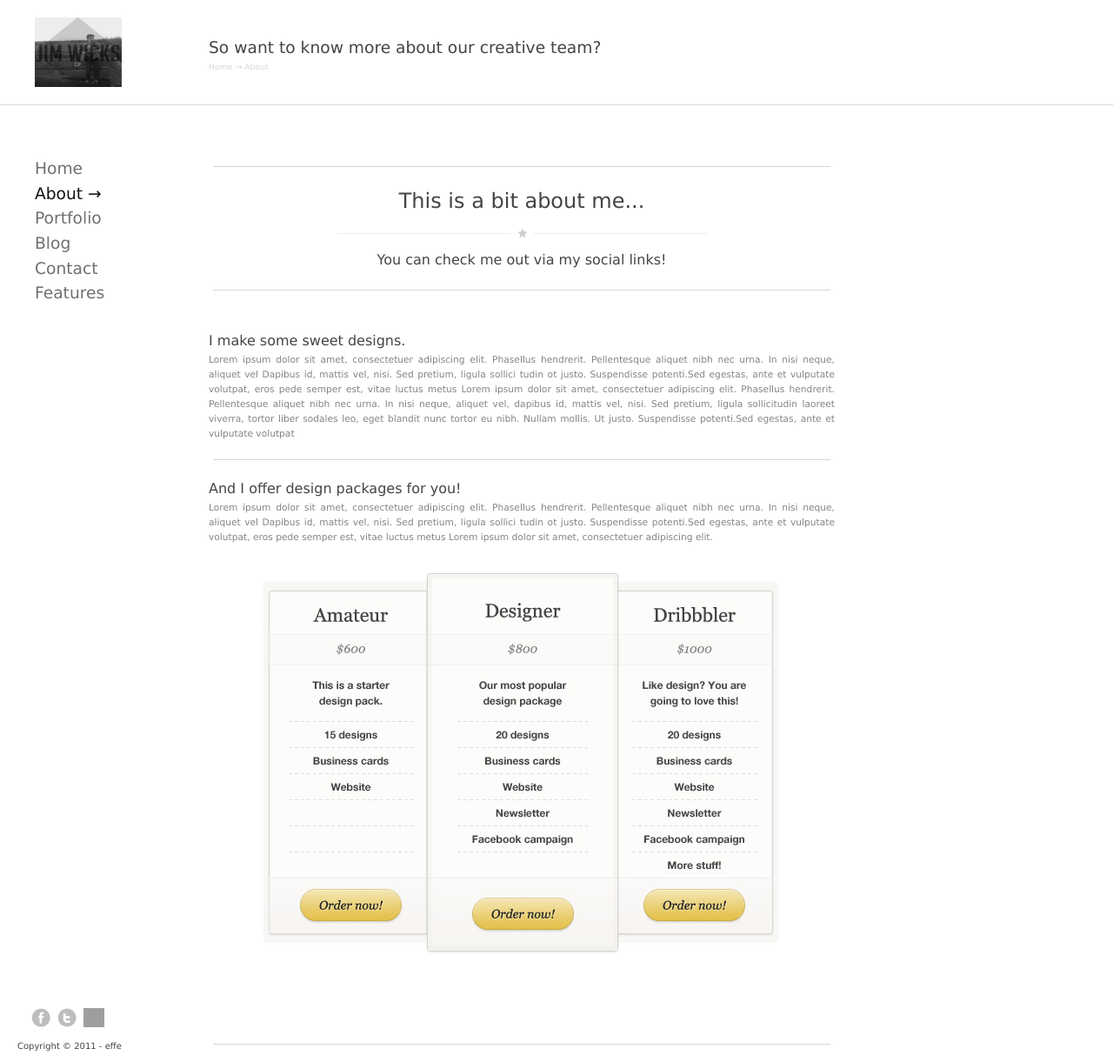
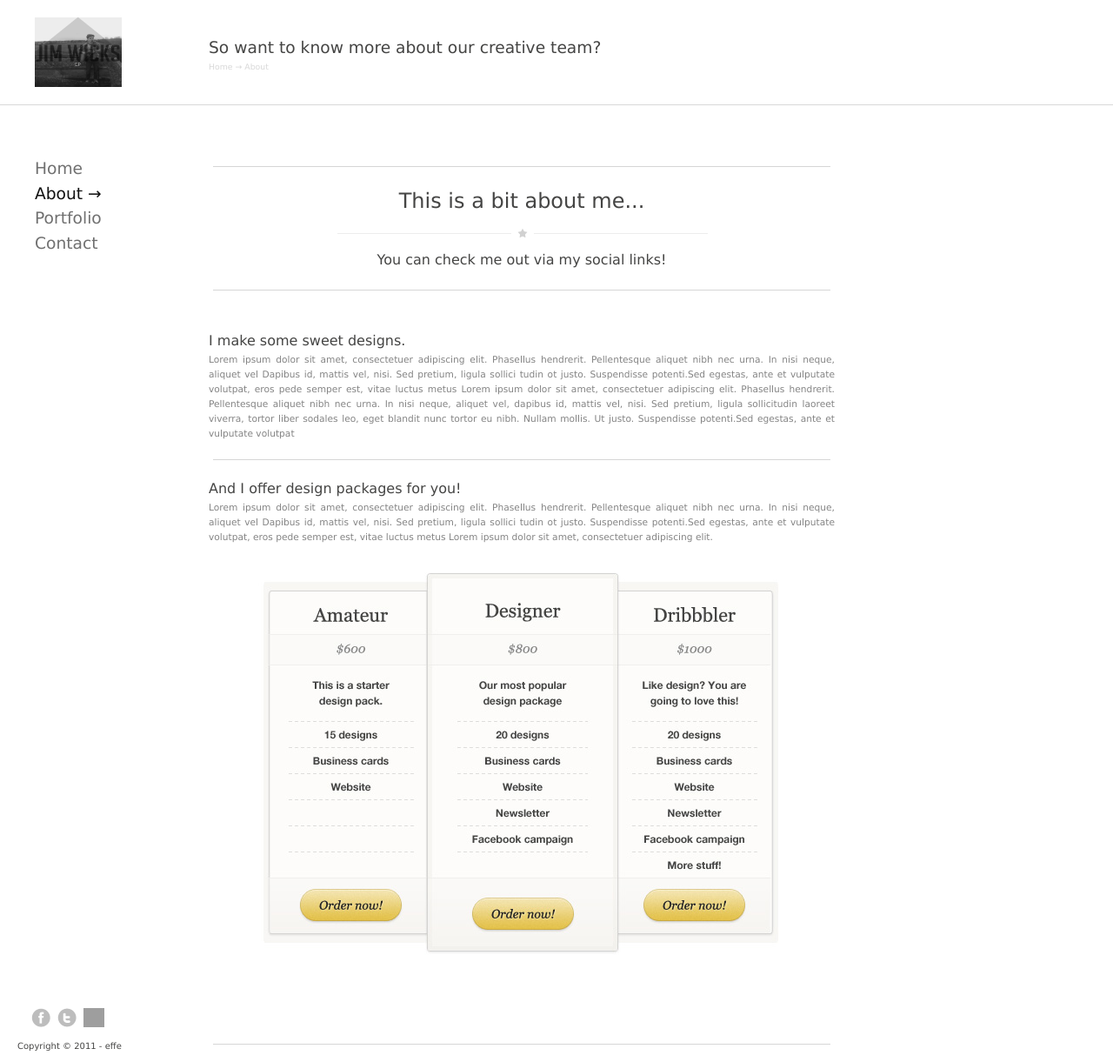
Before and after one commit to boffnoff/boffnoff.github.com, a Jekyll site: the page jim_wicks/about.html, which Jekyll copies as it is, in a window 1280 px wide and 1221 px high. Shown: the whole window at 87% size. Built offline with Jekyll 4.4.1, drawn with Linux system fonts in a browser that asks for light colours; some web fonts are replaced; grey boxes are pictures that could not be loaded.

Commit message:
removed broken links

```diff
--- a/jim_wicks/about.html
+++ b/jim_wicks/about.html
@@ -47,9 +47,7 @@
       <li><a href="index.html">Home</a></li>
       <li><a class="selected" href="about.html">About →</a></li>
       <li><a href="portfolio.html">Portfolio</a></li>
-      <li><a href="blog.html">Blog</a></li>
       <li><a href="contact.html">Contact</a></li>
-      <li><a href="features.html">Features</a></li>
     </ul>
   </div>
 	<!--This is the START of the footer-->
--- a/jim_wicks/contact.html
+++ b/jim_wicks/contact.html
@@ -66,9 +66,7 @@ function MM_validateForm() { //v4.0
       <li><a href="index.html">Home</a></li>
       <li><a href="about.html">About</a></li>
       <li><a href="portfolio.html">Portfolio</a></li>
-      <li><a href="blog.html">Blog</a></li>
       <li><a class="selected" href="contact.html">Contact  →</a></li>
-      <li><a href="features.html">Features</a></li>
     </ul>
   </div>
 	<!--This is the START of the footer-->
--- a/jim_wicks/portfolio.html
+++ b/jim_wicks/portfolio.html
@@ -49,9 +49,7 @@
       <li><a href="index.html">Home</a></li>
       <li><a href="about.html">About</a></li>
       <li><a class="selected" href="portfolio.html">Portfolio →</a></li>
-      <li><a href="blog.html">Blog</a></li>
       <li><a href="contact.html">Contact</a></li>
-      <li><a href="features.html">Features</a></li>
     </ul>
   </div>
 	<!--This is the START of the footer-->
```
